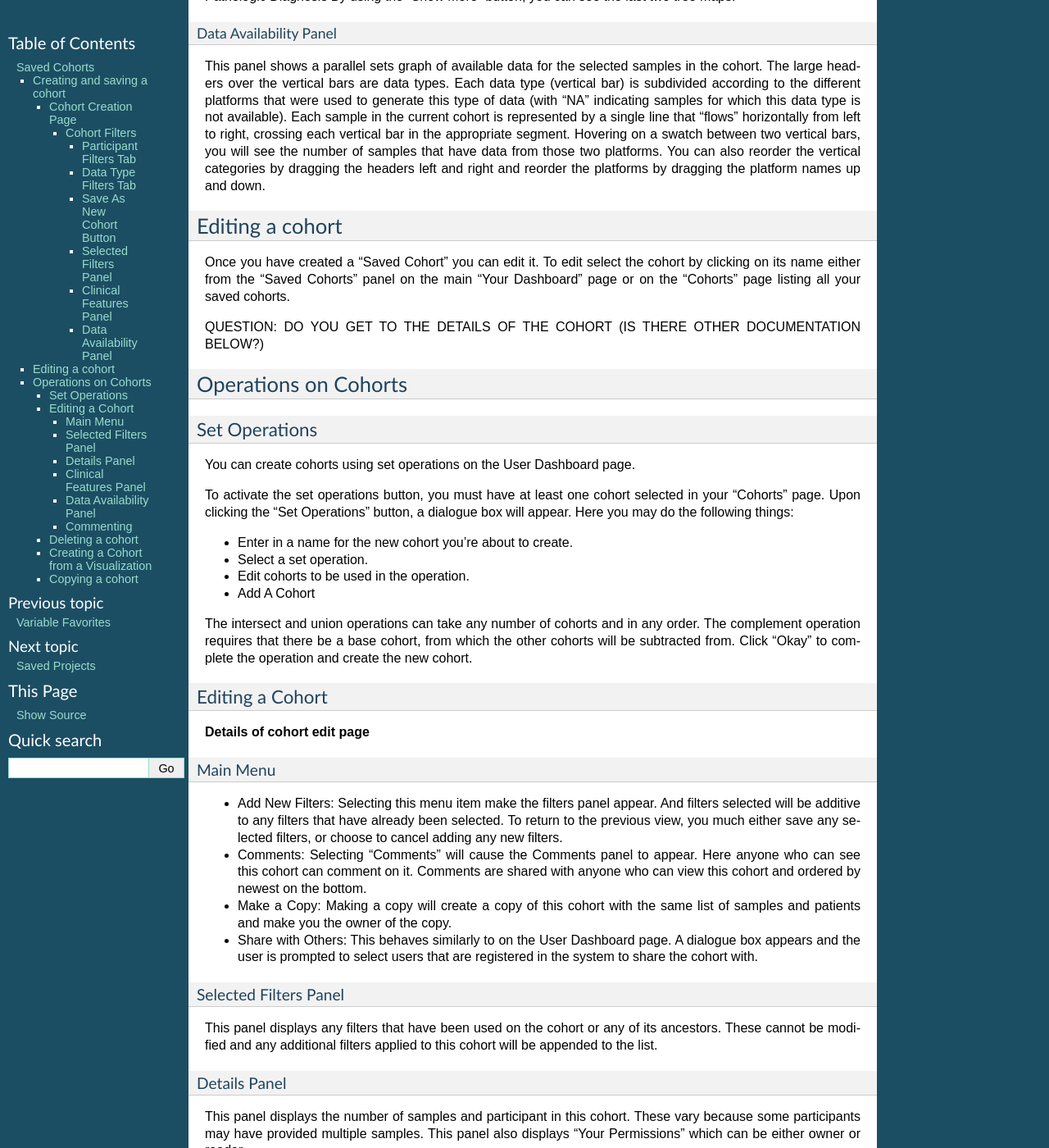
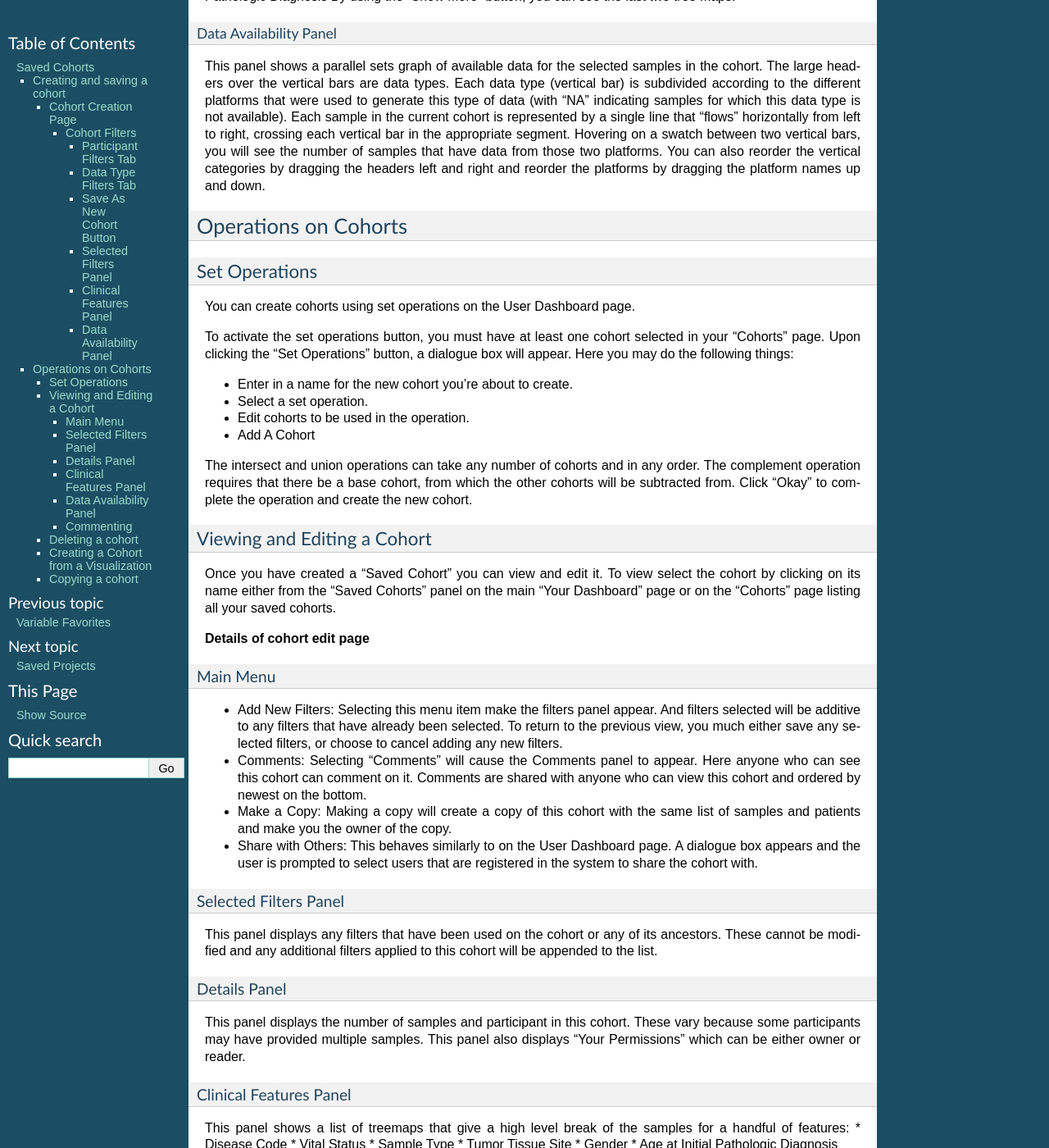
Before and after one commit to isb-cgc/readthedocs, a Sphinx documentation site: the page built from docs/source/sections/webapp/Saved-Cohorts.rst, in a window 1280 px wide and 1400 px high, scrolled down 1649 px. Shown: the whole window at 82% size. Built offline with Sphinx 7.4.7, drawn with Linux system fonts in a browser that asks for light colours.

Commit message:
Update Saved-Cohorts.rst

```diff
--- a/docs/source/sections/webapp/Saved-Cohorts.rst
+++ b/docs/source/sections/webapp/Saved-Cohorts.rst
@@ -100,13 +100,6 @@
 You can also reorder the vertical categories by dragging the headers left and right and reorder the
 platforms by dragging the platform names up and down.
 
-Editing a cohort
-############################
-
-Once you have created a "Saved Cohort" you can edit it.  To edit select the cohort by clicking on its name either from the "Saved Cohorts" panel on the main "Your Dashboard" page or on the "Cohorts" page listing all your saved cohorts.
-
-QUESTION:  DO YOU GET TO THE DETAILS OF THE COHORT (IS THERE OTHER DOCUMENTATION BELOW?)
-
 Operations on Cohorts
 #####################
 
@@ -127,8 +120,9 @@
 The complement operation requires that there be a base cohort, from which the other cohorts will be subtracted from.
 Click “Okay” to complete the operation and create the new cohort.
 
-Editing a Cohort
+Viewing and Editing a Cohort
 ================
+Once you have created a "Saved Cohort" you can view and edit it.  To view select the cohort by clicking on its name either from the "Saved Cohorts" panel on the main "Your Dashboard" page or on the "Cohorts" page listing all your saved cohorts.
 
 **Details of cohort edit page**
 
```
